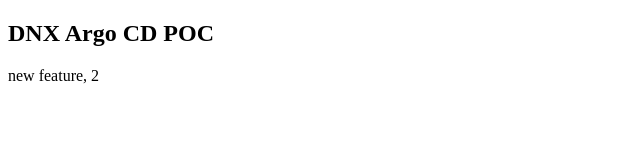
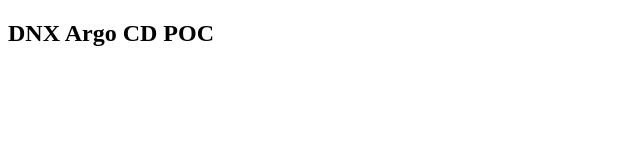
Before and after one commit to DNXLabs/argocd-poc, a plain HTML site: page index.html in a window 1280 px wide. Shown: the whole page, without its empty margins (0-640 px from the left). Drawn offline with Linux system fonts and the light colour scheme.

Commit message:
message (#7)
Signed-off-by: Arthur Diniz <arthurbdiniz@gmail.com>

```diff
--- a/index.html
+++ b/index.html
@@ -6,6 +6,5 @@
 </head>
 <body>
   <h2>DNX Argo CD POC</h2>
-  <p>new feature, 2</p>
 </body>
 </html>
```
